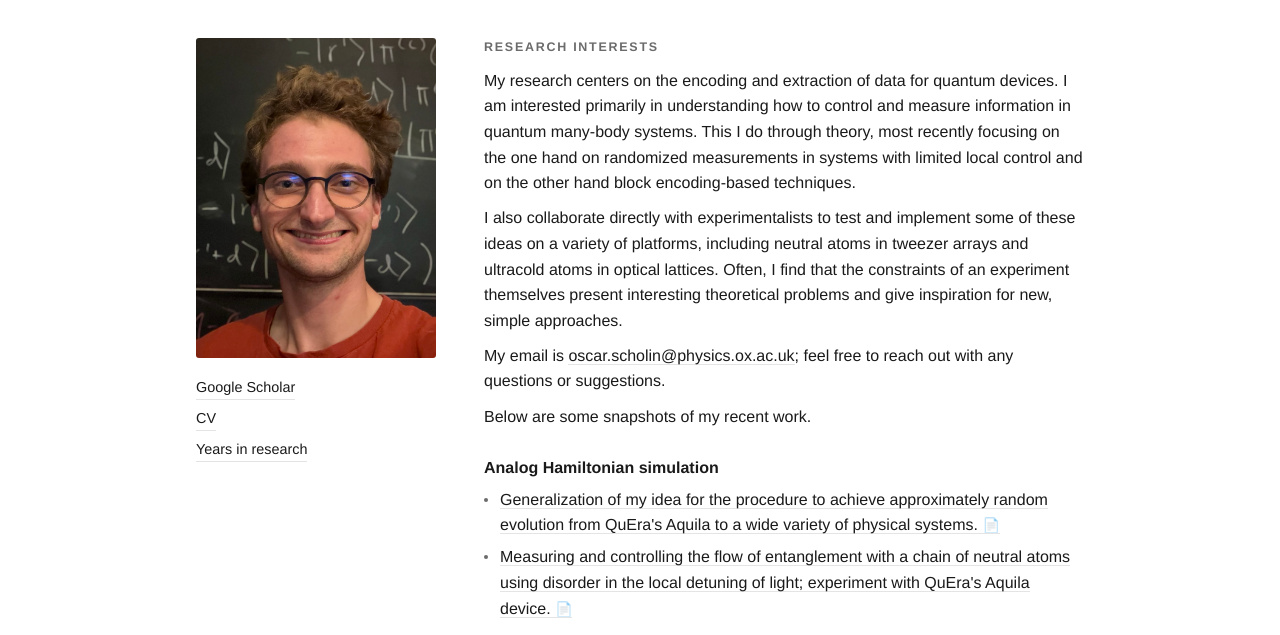
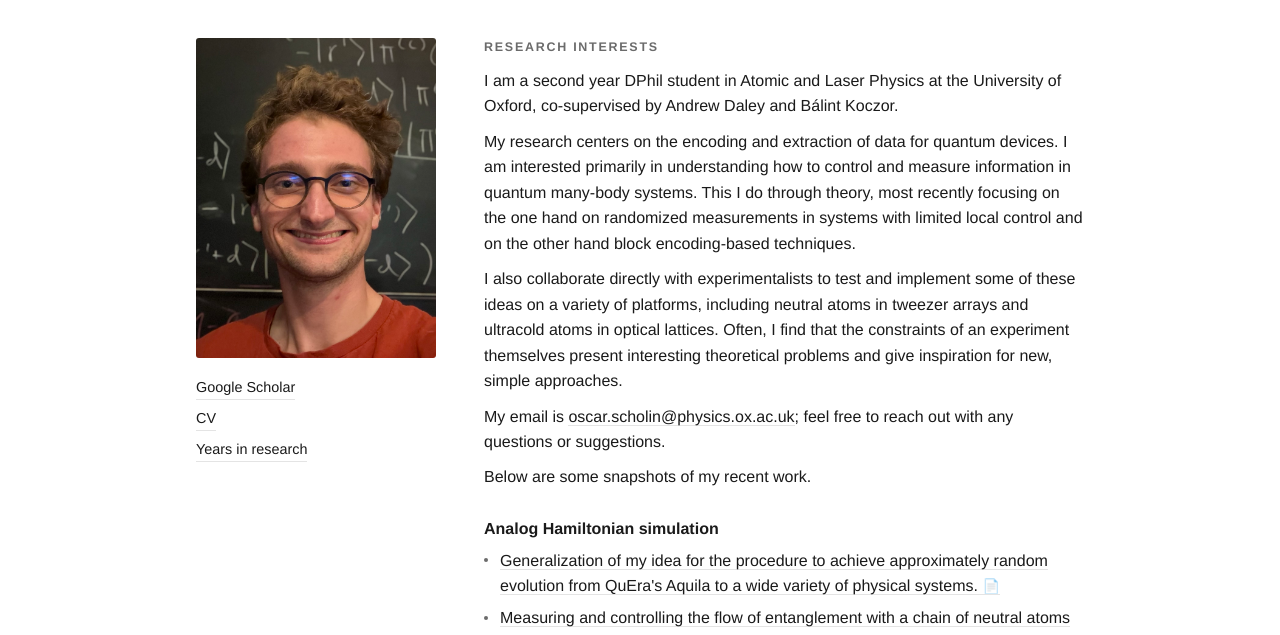
Before and after one commit to oscars47/oscars47.github.io, a plain HTML site: page index.html in a window 1280 px wide. Shown: the part 146-781 px from the top of the page. Drawn offline with Linux system fonts and the light colour scheme.

Commit message:
Added current title

```diff
--- a/index.html
+++ b/index.html
@@ -45,6 +45,9 @@
     <section class="content">
 
       <h2>Research interests</h2>
+      <p>
+        I am a second year DPhil student in Atomic and Laser Physics at the University of Oxford, co-supervised by Andrew Daley and Bálint Koczor.
+      </p>
       <p>
         My research centers on the encoding and extraction of data for quantum devices. I am interested primarily in understanding how to control and measure information in quantum many-body systems. This I do through theory, most recently focusing on the one hand on randomized measurements in systems with limited local control and on the other hand block encoding-based techniques.
          </p>
```
